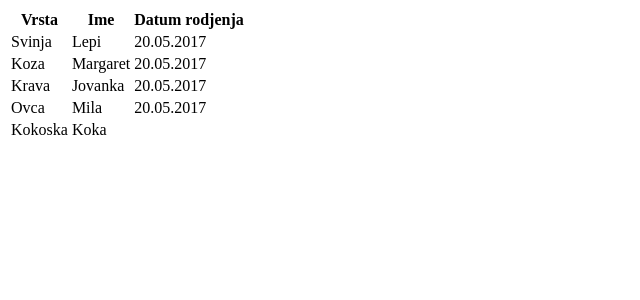
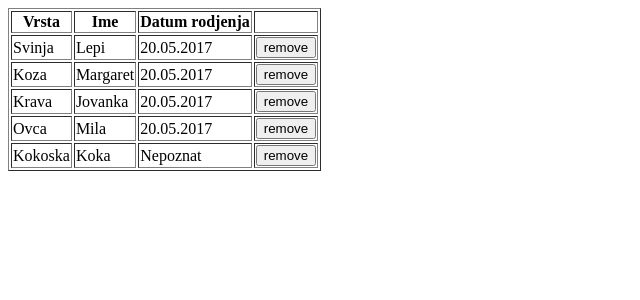
Before and after one commit to kapetan91/Zoo, an Angular app: page / in a window 1280 px wide. Shown: the top 300 px of the page, without its empty margins (0-640 px from the left). Built offline with nearby package versions, Linux system fonts and the light colour scheme.

Commit message:
drugi zadatak

```diff
--- a/src/app/animal-list/animal-list.component.html
+++ b/src/app/animal-list/animal-list.component.html
@@ -1,12 +1,14 @@
-<table>
+<table border="1">
 	<tr>
 		<th>Vrsta</th>
 		<th>Ime</th>
 		<th>Datum rodjenja</th>
+		<th></th>
 	</tr>
 	<tr *ngFor="let animal of animals">
 		<td> {{ animal.vrsta }} </td>
 		<td> {{ animal.ime }} </td>
-		<td> {{ animal.datumRodjenja }} </td>
+		<td> {{ dateOfBirth(animal) }} </td>
+		<td><button>remove</button> </td>
 </tr>
 </table>
--- a/src/app/animal-list/animal-list.component.ts
+++ b/src/app/animal-list/animal-list.component.ts
@@ -6,6 +6,7 @@ import { Component, OnInit } from '@angular/core';
   styleUrls: ['./animal-list.component.css']
 })
 export class AnimalListComponent implements OnInit {
+
 	animals:Array<Object> = [
 	{
 		vrsta: 'Svinja',
@@ -29,9 +30,19 @@ export class AnimalListComponent implements OnInit {
 	},
 	{
 		vrsta: 'Kokoska',
-		ime: 'Koka'
+		ime: 'Koka',
+		datumRodjenja: ''
+
 	},
 	];
+
+	dateOfBirth(animal){
+
+		if(!animal.datumRodjenja.length){
+			return 'Nepoznat';
+		}
+		return animal.datumRodjenja;
+	}
 
 
 
```
